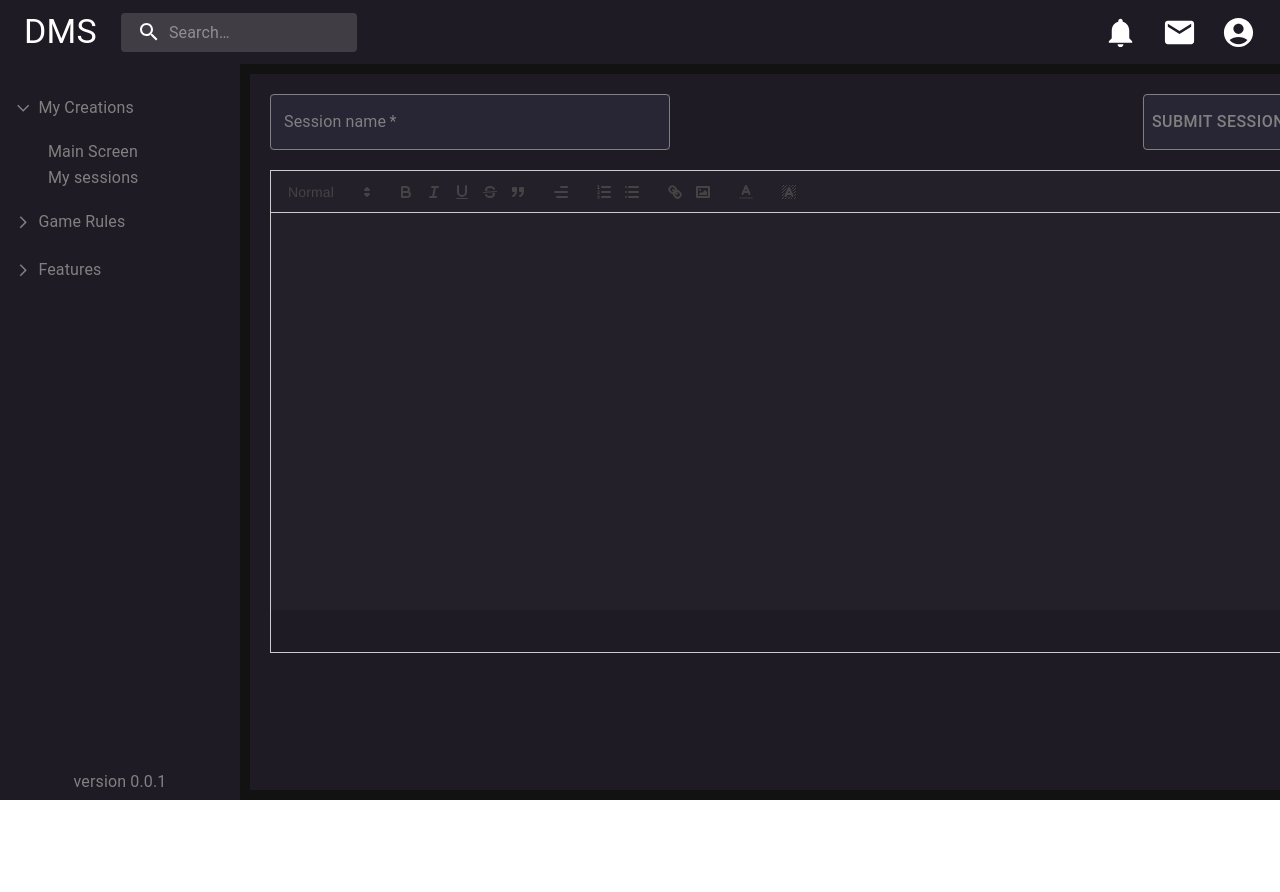
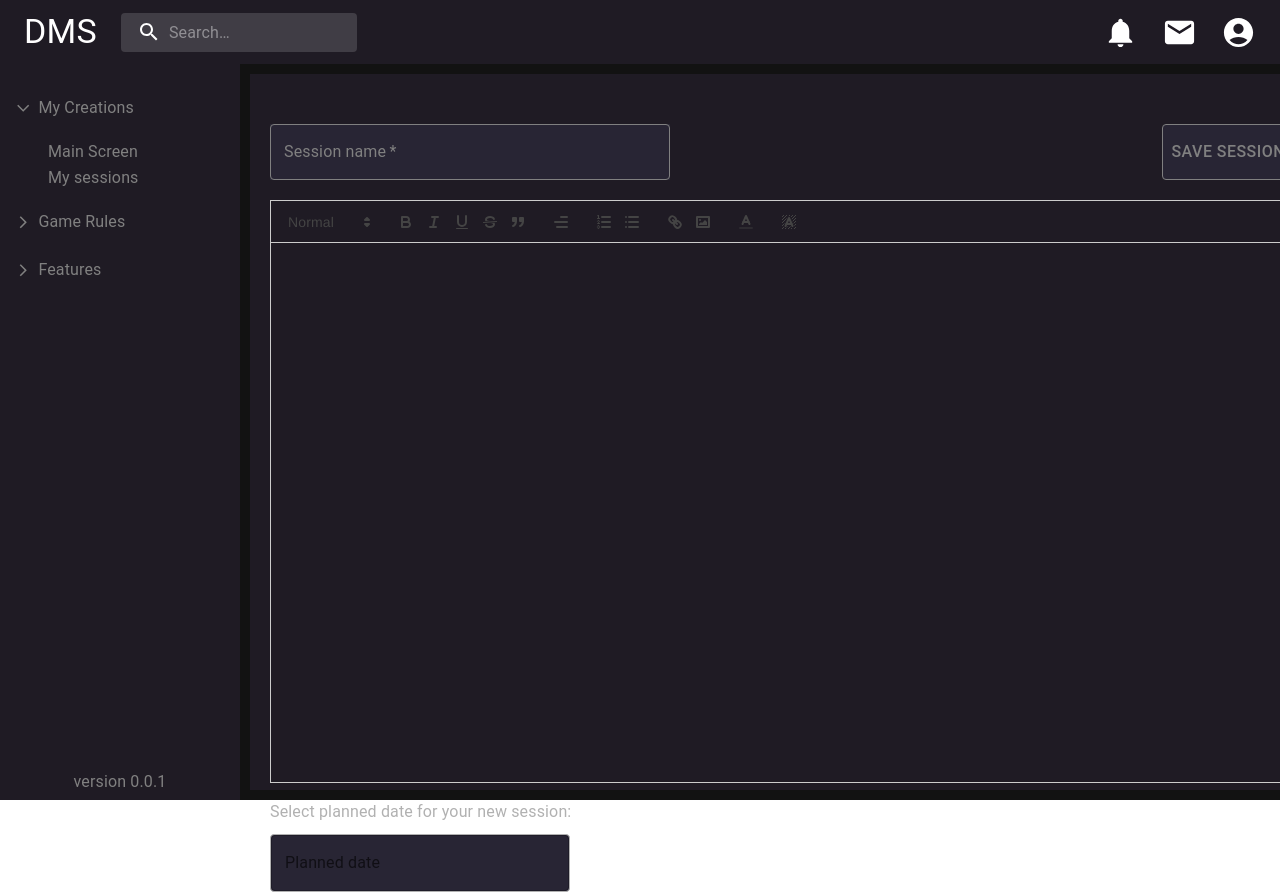
Before and after one commit to JBryskiewicz/dm_screen_prot, a React (Vite) app: page /new-session in a window 1280 px wide. Shown: the top 892 px of the page. Before the commit the page ends 800 px from the top, so only its background shows below. Built offline with nearby package versions, Linux system fonts and the light colour scheme.

Commit message:
form for adding new session with notes and planning date is now functional

```diff
--- a/package.json
+++ b/package.json
@@ -11,12 +11,16 @@
     "api": "json-server --watch ./fakeApi/db.json"
   },
   "dependencies": {
+    "@date-io/date-fns": "^2.16.0",
     "@emotion/styled": "^11.11.0",
     "@fontsource/roboto": "^5.0.2",
     "@mui/icons-material": "^5.11.16",
+    "@mui/lab": "^5.0.0-alpha.133",
     "@mui/material": "^5.13.3",
     "@mui/styled-engine-sc": "^5.12.0",
+    "@mui/x-date-pickers": "^6.6.0",
     "axios": "^1.4.0",
+    "date-fns": "^2.30.0",
     "formik": "^2.4.1",
     "json-server": "^0.17.3",
     "localforage": "^1.10.0",
--- a/src/components/mainScreen/sessionQuickAccess/SessionQuickAccessAdd.tsx
+++ b/src/components/mainScreen/sessionQuickAccess/SessionQuickAccessAdd.tsx
@@ -2,11 +2,10 @@ import {Button, TextField} from "@mui/material";
 import Box from "@mui/material/Box";
 import {styled} from "@mui/material/styles";
 import {Formik, FormikHelpers} from "formik";
-import axios from "axios";
-import {API_URL} from "../../../utils/constants";
 import {NewSession} from "../../../types/types";
 import {Dispatch, SetStateAction} from "react";
 import {latestSessionsFormStyles, latestSessionsNewButton, latestSessionsTextField} from "../mainScreenStyles";
+import {postSession} from "../../../utils/apiCommunication";
 
 const CssTextField = styled(TextField)(latestSessionsTextField);
 
@@ -19,10 +18,6 @@ type FormValues = {
 }
 
 function SessionQuickAccessAdd({setCheck}: Props) {
-
-    async function postSession(data: NewSession) {
-        await axios.post(API_URL, data);
-    }
 
     async function handleSubmit(value: FormValues, {setSubmitting}: FormikHelpers<FormValues>) {
         const newSession: NewSession = {
--- a/src/components/newSession/NewSessionBody.tsx
+++ b/src/components/newSession/NewSessionBody.tsx
@@ -1,49 +1,38 @@
-import {useState} from "react";
-import ReactQuill from "react-quill";
 import "react-quill/dist/quill.snow.css";
 import Box from "@mui/material/Box";
-import {formats, modules} from "../../utils/quillUtils";
-import {
-    newSessionBodyBox,
-    newSessionQuill,
-    newSessionsNameField,
-    newSessionUpperBox
-} from "./newSessionStyles";
-import {styled} from "@mui/material/styles";
-import {Button, TextField} from "@mui/material";
-import {latestSessionsNewButton} from "../mainScreen/mainScreenStyles";
-
-const CssTextField = styled(TextField)(newSessionsNameField);
+import {newSessionBodyBox} from "./newSessionStyles";
+import React, {useState} from "react";
+import NewSessionTextEditor from "./NewSessionTextEditor";
+import NewSessionDatePlanner from "./NewSessionDatePlanner";
+import {NewSession} from "../../types/types";
+import NewSessionNameSection from "./NewSessionNameSection";
+import {postSession} from "../../utils/apiCommunication";
 
 function NewSessionBody() {
-    const [notes, setNotes] = useState('');
-    const handleProcedureContentChange = (content: any) => {
-        setNotes(content);
-    };
+    const [sessionName, setSessionName] = useState<string>('');
+    const [notes, setNotes] = useState<string>('');
+    const [plannedDate, setPlannedDate] = useState<Date | null>(null);
+
+    async function handleSubmit(event: React.FormEvent<HTMLFormElement>) {
+        event.preventDefault();
+
+        const newSession: NewSession = {
+            name: sessionName,
+            notes: notes,
+            creationDate: new Date(),
+            plannedDate: plannedDate
+        }
+
+        await postSession(newSession);
+    }
 
     return (
         <Box sx={newSessionBodyBox}>
-            <Box sx={newSessionUpperBox}>
-                <CssTextField
-                    required
-                    label="Session name"
-                    id="sessionName"
-                    name="sessionName"
-                />
-                <Button
-                    type="submit"
-                    sx={latestSessionsNewButton}>
-                    Submit Session
-                </Button>
-            </Box>
-            <ReactQuill
-                theme="snow"
-                modules={modules}
-                formats={formats}
-                value={notes}
-                onChange={handleProcedureContentChange}
-                style={newSessionQuill}
-            />
+            <form onSubmit={handleSubmit}>
+                <NewSessionNameSection sessionName={sessionName} setSessionName={setSessionName}/>
+                <NewSessionTextEditor notes={notes} setNotes={setNotes}/>
+                <NewSessionDatePlanner plannedDate={plannedDate} setPlannedDate={setPlannedDate}/>
+            </form>
         </Box>
     );
 }
--- /dev/null
+++ b/src/components/newSession/NewSessionDatePlanner.tsx
@@ -0,0 +1,39 @@
+import Typography from "@mui/material/Typography";
+import {secondaryActiveText} from "../../utils/customColors";
+import {DatePicker, LocalizationProvider} from "@mui/x-date-pickers";
+import {AdapterDateFns} from "@mui/x-date-pickers/AdapterDateFns";
+import Box from "@mui/material/Box";
+import {Dispatch, SetStateAction} from "react";
+import {newSessionDatePickerBody, newSessionDatePickerBox} from "./newSessionStyles";
+
+type Props = {
+    plannedDate: Date | null
+    setPlannedDate: Dispatch<SetStateAction<Date | null>>
+}
+
+function NewSessionDatePlanner({plannedDate, setPlannedDate}: Props) {
+
+    const handleDateChange = (date: Date | null) => {
+        setPlannedDate(date);
+    };
+
+    return (
+        <Box sx={newSessionDatePickerBox}>
+            <Typography sx={{color: secondaryActiveText}}>
+                Select planned date for your new session:
+            </Typography>
+            <LocalizationProvider dateAdapter={AdapterDateFns}>
+                <DatePicker
+                    sx={newSessionDatePickerBody}
+                    label="Planned date"
+                    value={plannedDate}
+                    onChange={handleDateChange}
+                    slotProps={{textField: {variant: 'outlined'}}}
+                    format="yyyy-MM-dd"
+                />
+            </LocalizationProvider>
+        </Box>
+    );
+}
+
+export default NewSessionDatePlanner;
--- /dev/null
+++ b/src/components/newSession/NewSessionNameSection.tsx
@@ -0,0 +1,35 @@
+import {newSessionsNameField, newSessionUpperBox} from "./newSessionStyles";
+import {Button, TextField} from "@mui/material";
+import {latestSessionsNewButton} from "../mainScreen/mainScreenStyles";
+import Box from "@mui/material/Box";
+import {Dispatch, SetStateAction} from "react";
+import {styled} from "@mui/material/styles";
+
+const CssTextField = styled(TextField)(newSessionsNameField);
+
+type Props = {
+    sessionName: string;
+    setSessionName: Dispatch<SetStateAction<string>>
+}
+
+function NewSessionNameSection({sessionName, setSessionName}: Props) {
+    return (
+        <Box sx={newSessionUpperBox}>
+            <CssTextField
+                required
+                label="Session name"
+                id="sessionName"
+                name="sessionName"
+                value={sessionName}
+                onChange={(event) => setSessionName(event.target.value)}
+            />
+            <Button
+                type="submit"
+                sx={latestSessionsNewButton}>
+                Save Session
+            </Button>
+        </Box>
+    );
+}
+
+export default NewSessionNameSection;
--- /dev/null
+++ b/src/components/newSession/NewSessionTextEditor.tsx
@@ -0,0 +1,29 @@
+import {Dispatch, SetStateAction} from "react";
+import {formats, modules} from "../../utils/quillUtils";
+import {newSessionQuill} from "./newSessionStyles";
+import ReactQuill from "react-quill";
+
+type Props = {
+    notes: string
+    setNotes: Dispatch<SetStateAction<string>>
+}
+
+function NewSessionTextEditor({notes, setNotes}: Props) {
+
+    const handleProcedureContentChange = (content: string) => {
+        setNotes(content);
+    };
+
+    return (
+        <ReactQuill
+            theme="snow"
+            modules={modules}
+            formats={formats}
+            value={notes}
+            onChange={handleProcedureContentChange}
+            style={newSessionQuill}
+        />
+    );
+}
+
+export default NewSessionTextEditor;
--- a/src/components/newSession/newSessionStyles.ts
+++ b/src/components/newSession/newSessionStyles.ts
@@ -1,6 +1,6 @@
 import {
     activeText,
-    customPrimaryColor, customSecondaryColor,
+    customPrimaryColor,
     customTetraryColor,
     inactiveText,
     secondaryActiveText
@@ -15,7 +15,7 @@ export const newSessionBodyBox = {
     color: activeText,
     backgroundColor: customPrimaryColor,
     margin: '10px',
-    padding: '20px'
+    padding: '50px 20px'
 }
 
 export const newSessionUpperBox = {
@@ -54,8 +54,24 @@ export const newSessionsNameField = {
 
 export const newSessionQuill = {
     width: '80vw',
-    height: '440px',
+    height: '540px',
     color: secondaryActiveText,
-    backgroundColor: customSecondaryColor,
     marginTop: '20px'
 }
+
+export const newSessionDatePickerBox = {
+    width: '80vw',
+    display: 'flex',
+    flexDirection: 'column',
+    justifyContent: 'flex-start',
+    marginTop: '60px'
+}
+
+export const newSessionDatePickerBody = {
+    width: '20%',
+    minWidth: '300px',
+    backgroundColor: customTetraryColor,
+    border: `1px solid ${secondaryActiveText}`,
+    borderRadius: '4px',
+    marginTop: '10px'
+}
--- a/src/types/types.ts
+++ b/src/types/types.ts
@@ -2,7 +2,7 @@ export type NewSession = {
     name: string;
     notes: string;
     creationDate: Date;
-    plannedDate: Date;
+    plannedDate: Date | null;
 }
 
 export interface Session extends NewSession {
--- a/src/utils/apiCommunication.ts
+++ b/src/utils/apiCommunication.ts
@@ -1,4 +1,4 @@
-import {Session} from "../types/types";
+import {NewSession, Session} from "../types/types";
 import axios from "axios";
 import {API_URL} from "./constants";
 
@@ -7,3 +7,7 @@ export async function getSessions(): Promise<Session[]> {
     const response = await axios.get(API_URL);
     return await response.data;
 }
+
+export async function postSession(data: NewSession) {
+    await axios.post(API_URL, data);
+}
```
Also changed, not shown: 1 other file (tests, documents, lock files or other folders).
